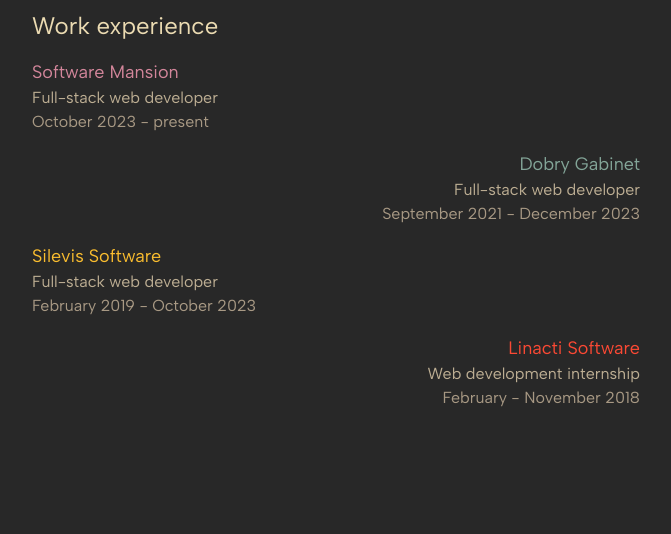
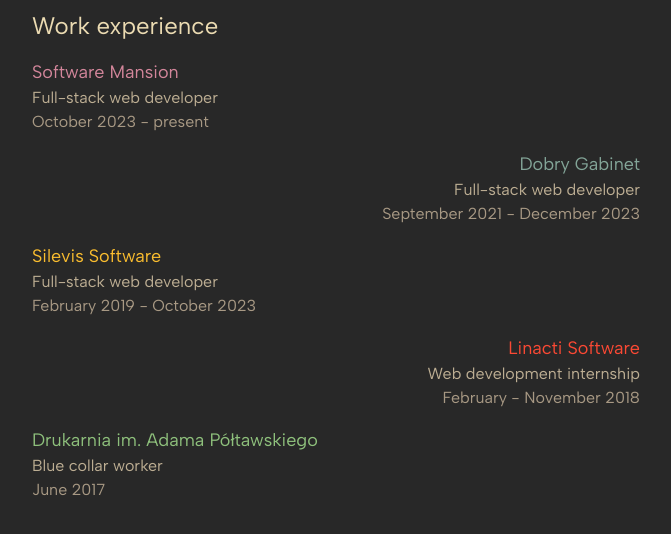
Before and after one commit to czerwiukk/czerwi.uk, an Astro site: page / in a window 1280 px wide. Shown: the part 246-780 px from the top of the page, without its empty margins (304-975 px from the left). Built offline with nearby package versions, Linux system fonts and the light colour scheme; Astro itself is replaced by a stand-in of ours.

Commit message:
add my blue collar experience xdd

```diff
--- a/src/components/WorkExperience.astro
+++ b/src/components/WorkExperience.astro
@@ -25,5 +25,11 @@
       <p class="text-fg3">Web development internship</p>
       <p class="text-fg4">February - November 2018</p>
     </li>
+
+    <li>
+      <h3 class="text-lg text-aqua">Drukarnia im. Adama Półtawskiego</h3>
+      <p class="text-fg3">Blue collar worker</p>
+      <p class="text-fg4">June 2017</p>
+    </li>
   </ul>
 </section>
```
